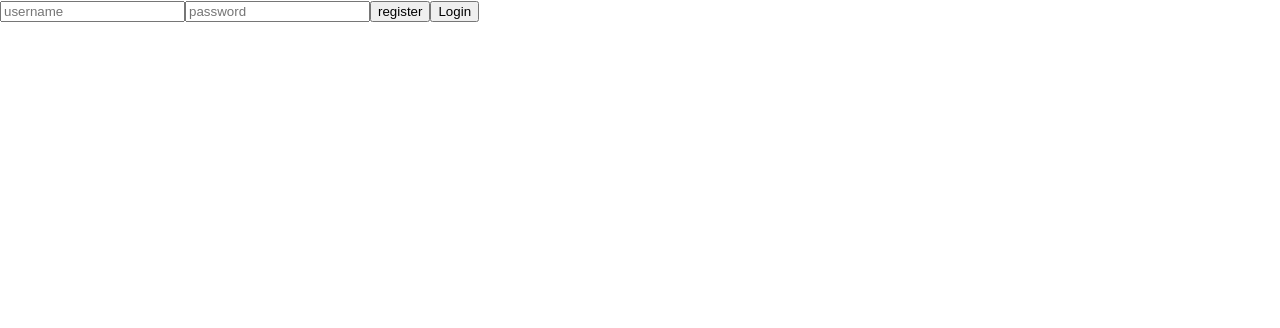
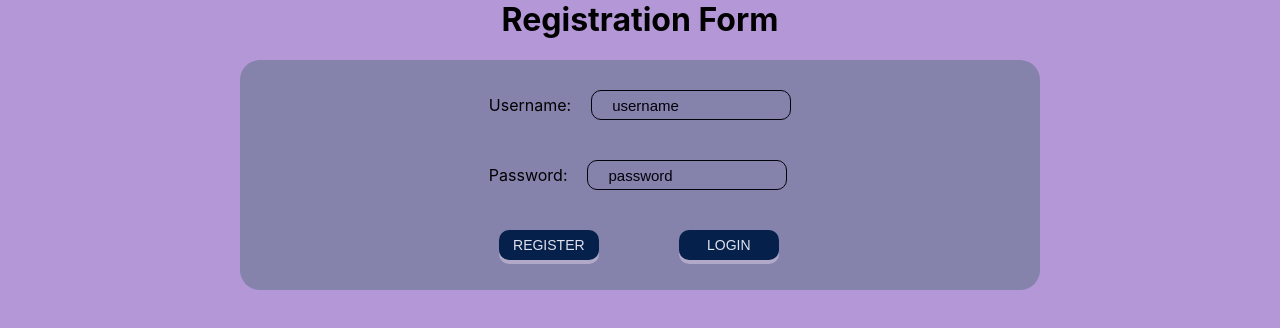
Before and after one commit to alexjmitchell/Mandalay-Bay, a React app in the folder client/: page /register in a window 1280 px wide. Built offline with nearby package versions, Linux system fonts and the light colour scheme; no server answers.

Commit message:
added styling to registration form

```diff
--- a/client/src/components/Dashboard.js
+++ b/client/src/components/Dashboard.js
@@ -33,10 +33,13 @@ const Dashboard = props => {
             <p key={`user-${i}`}>{user.username}</p>
           ))}
         </div>
-        <div id="messages"></div>
-        {messages.map((mess, i) => (
-          <p key={`message-${i}`}>{mess.message}</p>
-        ))}
+        <div id="messages">
+          {messages.map((mess, i) => (
+            <p key={`message-${i}`}>
+              {mess.username} : {mess.message}
+            </p>
+          ))}
+        </div>
       </div>
     </div>
   )
--- a/client/src/components/Login.js
+++ b/client/src/components/Login.js
@@ -42,7 +42,7 @@ const Login = props => {
             <button type="submit" className="submit-button">
               Login
             </button>
-            <Link to="/register">
+            <Link to="/register" className="link">
               <button className="submit-button" id="register">Register</button>
             </Link>
           </div>
--- a/client/src/components/Register.js
+++ b/client/src/components/Register.js
@@ -1,6 +1,7 @@
 import React, { useState } from "react"
 import { useAuth } from "../hooks"
 import { Link } from "react-router-dom"
+import "../styles/Register.css"
 
 const Register = props => {
   const [username, setUsername] = useState("")
@@ -17,27 +18,40 @@ const Register = props => {
 
   return (
     <div className="register-container">
+      <h1>Registration Form</h1>
       <div className="register-form">
         <form onSubmit={handleSubmit}>
+          <div className="username-input">
+            <label htmlFor="username">Username:</label>
             <input
               placeholder="username"
               type="text"
               name="username"
               value={username}
+              id="register-user-input"
               onChange={event => setUsername(event.target.value)}
             />
+          </div>
+          <br />
+          <br />
+          <div className="password-input">
+            <label htmlFor="password">Password:</label>
             <input
               placeholder="password"
               type="password"
               name="password"
               value={password}
+              id="register-password-input"
               onChange={event => setPassword(event.target.value)}
             />
+          </div>
+          <br />
+          <br />
           <button type="submit" className="submit-button-register">
-            register
+            Register
           </button>
           <Link to="/login">
-            <button>Login</button>
+            <button className="login-button-register">Login</button>
           </Link>
         </form>
       </div>
--- a/client/src/styles/Dashboard.css
+++ b/client/src/styles/Dashboard.css
@@ -5,3 +5,8 @@
 #users {
   border-right: 2px solid black;
 }
+
+#messages {
+  display: flex;
+  flex-direction: column;
+}
--- /dev/null
+++ b/client/src/styles/Register.css
@@ -0,0 +1,75 @@
+.register-container {
+  background: #b497d6;
+  height: 100vh;
+}
+
+.register-container h1 {
+  margin-top: 0;
+  text-align: center;
+}
+
+.register-form {
+  display: flex;
+  justify-content: center;
+  margin: auto;
+  width: 800px;
+  align-items: center;
+  background: rgba(95, 113, 139, 0.548);
+  padding: 30px;
+  border-radius: 20px;
+}
+
+.register-form label {
+  margin-right: 20px;
+}
+
+.submit-button-register,
+.login-button-register {
+  width: 100px;
+  height: 30px;
+  background-color: #05204a;
+  color: #e1e2ef;
+  font-size: 14px;
+  text-transform: uppercase;
+  outline: none;
+  cursor: pointer;
+  border: none;
+  border-radius: 10px;
+  box-shadow: 0 4px #b1a9c7;
+}
+
+.submit-button-register {
+  margin-left: 10px;
+}
+
+.login-button-register {
+  margin-left: 80px;
+}
+
+.submit-button-register:active,
+.login-button-register:active{
+  box-shadow: 0 5px #635375;
+  transform: translateY(2px);
+}
+
+#register-password-input,
+#register-user-input {
+  width: 200px;
+  height: 30px;
+  padding-left: 20px;
+  font-size: 15px;
+  outline: none;
+  border: 1px solid #02020a;
+  background: transparent;
+  color: #e1e2ef;
+  border-radius: 10px;
+}
+
+#register-password-input::placeholder,
+#register-user-input::placeholder {
+  color: #02020a;
+}
+
+.link {
+  text-decoration: none;
+}
```
Lines whose indentation alone changed are shown as unchanged.
